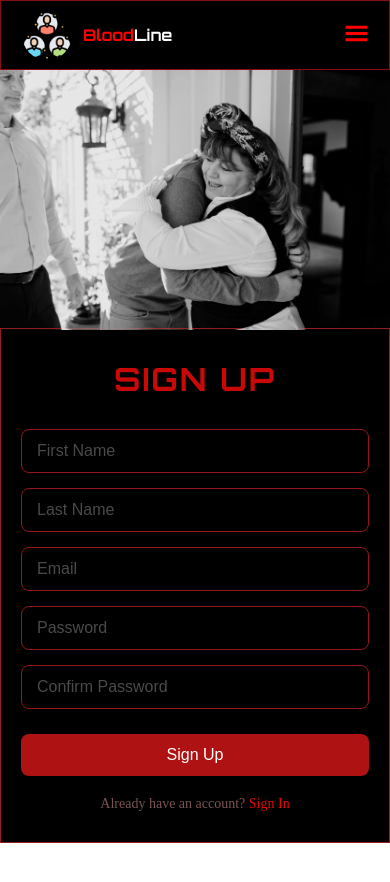
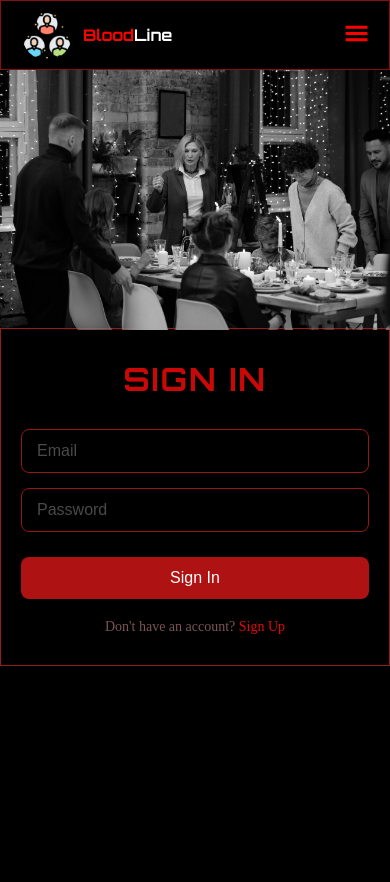
Before and after one commit to alen899-my/Bloodline, a React (Vite) app in the folder client/: page /auth in a window 390 px wide. Both pictures are taken after a click on the link "Sign In". Shown: the top 882 px of the page. Built offline with nearby package versions, Linux system fonts and the light colour scheme.

Commit message:
login section added

```diff
--- a/client/src/pages/AuthPage.jsx
+++ b/client/src/pages/AuthPage.jsx
@@ -1,10 +1,14 @@
-import React from "react";
+import React, { useState } from "react";
 import "../styles/Authpage.css";
 import signupside from "../images/signupside.jpg";
+import loginside from "../images/loginside.jpg";
 
 const AuthPage = () => {
+  const [isSignup, setIsSignup] = useState(true);
+
   return (
-
+    <>
+      {isSignup ? (
         <div className="signup_container">
           <div className="left_side_img">
             <img src={signupside} alt="Signup Side" />
@@ -20,11 +24,35 @@ const AuthPage = () => {
               <button type="submit">Sign Up</button>
             </form>
             <p>
-            Already have an account? <a href="#">Sign In</a>
+              Already have an account?{" "}
+              <a href="#" onClick={(e) => { e.preventDefault(); setIsSignup(false); }}>
+                Sign In
+              </a>
             </p>
           </div>
         </div>
-
+      ) : (
+        <div className="login_Container">
+          <div className="left_side_img">
+            <img src={loginside} alt="Login Side" />
+          </div>
+          <div className="signup_form_section">
+            <h1>Sign In</h1>
+            <form>
+              <input type="email" placeholder="Email" required />
+              <input type="password" placeholder="Password" required />
+              <button type="submit">Sign In</button>
+            </form>
+            <p>
+              Don't have an account?{" "}
+              <a href="#" onClick={(e) => { e.preventDefault(); setIsSignup(true); }}>
+                Sign Up
+              </a>
+            </p>
+          </div>
+        </div>
+      )}
+    </>
   );
 };
 
--- a/client/src/styles/Authpage.css
+++ b/client/src/styles/Authpage.css
@@ -4,11 +4,12 @@
 
 
 /* Split container */
-.signup_container {
+.signup_container,.login_Container {
     display: flex;
     width: 100%;
     min-height: 100vh;
     box-shadow: 0 8px 24px rgba(0,0,0,0.15);
+    background-color: #000000;
 
 }
 
@@ -20,7 +21,8 @@
 
 .left_side_img img {
     width: 100%;
-    height: 100;
+    height: 100
+    ;
     object-fit: cover;
     mix-blend-mode: lighten;
     filter: brightness(0.8);
@@ -113,7 +115,7 @@
 
 /* Responsive */
 @media (max-width: 768px) {
-    .signup_container {
+    .signup_container,.login_Container {
         flex-direction: column;
         height: auto;
         box-shadow: none;
```
Lines whose indentation alone changed are shown as unchanged.
